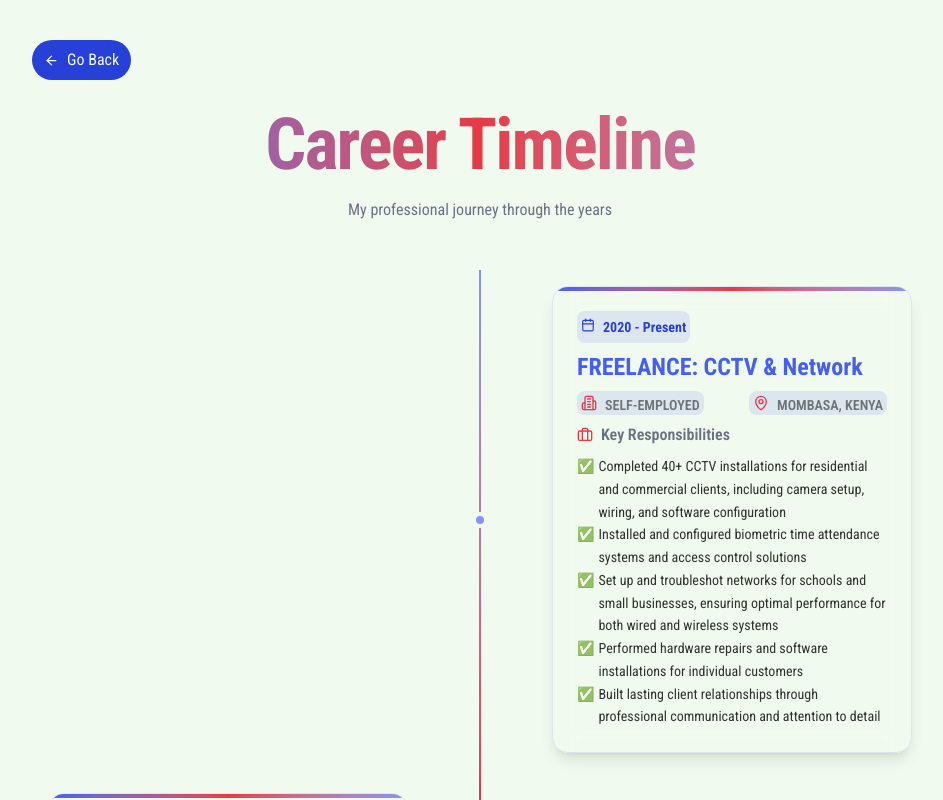
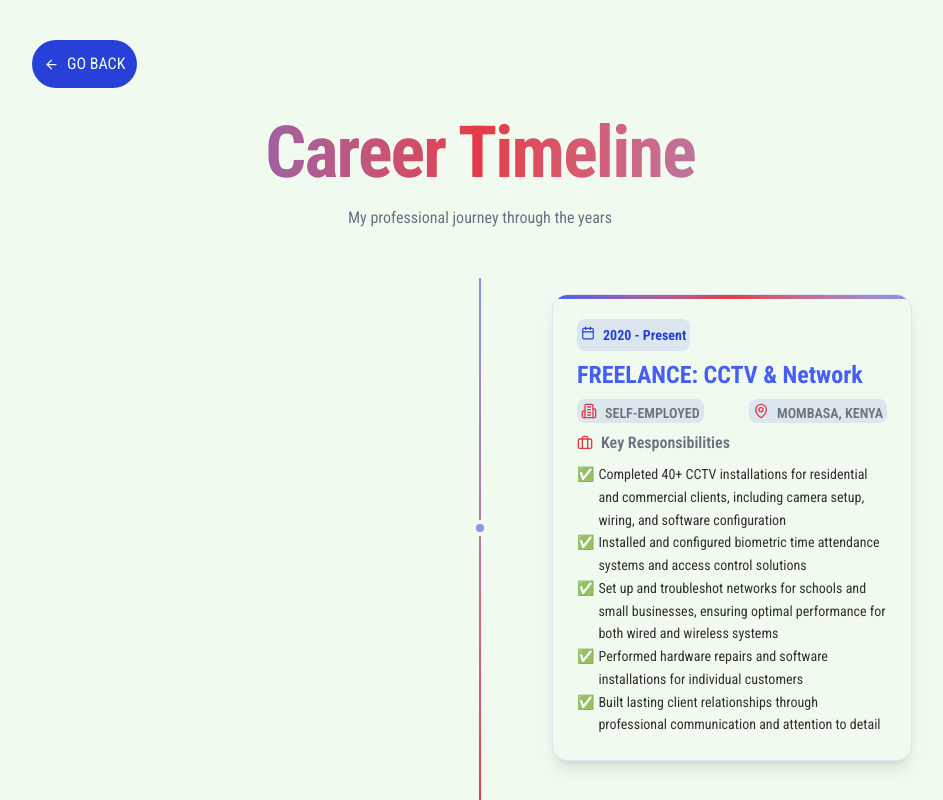
Before and after one commit to cmotanya/dev-portfolio, a Next.js app: page /resume in a window 1280 px wide. Shown: the top 800 px of the page, without its empty margins (160-1103 px from the left). Built offline with nearby package versions, Linux system fonts and the light colour scheme.

Commit message:
refactor: enhance button styling and hover effects for improved user experience

```diff
--- a/app/resume/page.tsx
+++ b/app/resume/page.tsx
@@ -46,13 +46,13 @@ export default function Resume() {
         onClick={handleClick}
         aria-label="Go Back to previous page"
         className={cn(
-          "bg-primary group text-background sticky ml-4 flex cursor-pointer items-center gap-2 rounded-full px-3 py-2 md:ml-0",
+          "bg-primary group text-background sticky ml-4 flex cursor-pointer items-center gap-2 rounded-full p-3 uppercase md:ml-0",
           isLoading ? "scale-75 opacity-0" : "scale-100 opacity-100",
         )}
       >
         <ArrowLeft
           size={15}
-          className="transition-transform group-hover:-translate-x-1"
+          className="transition-transform duration-300 ease-out group-hover:-translate-x-1.5 active:-translate-x-1.5"
         />
         Go Back
       </button>
```
